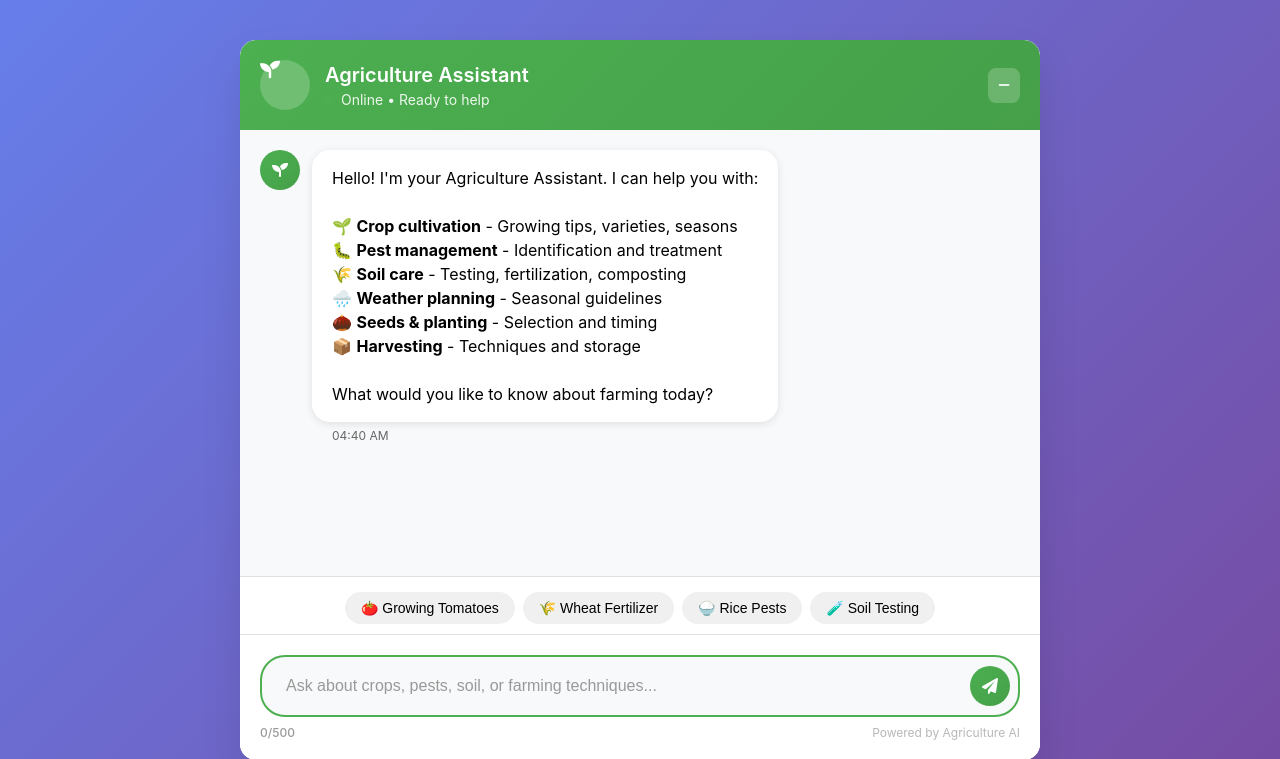
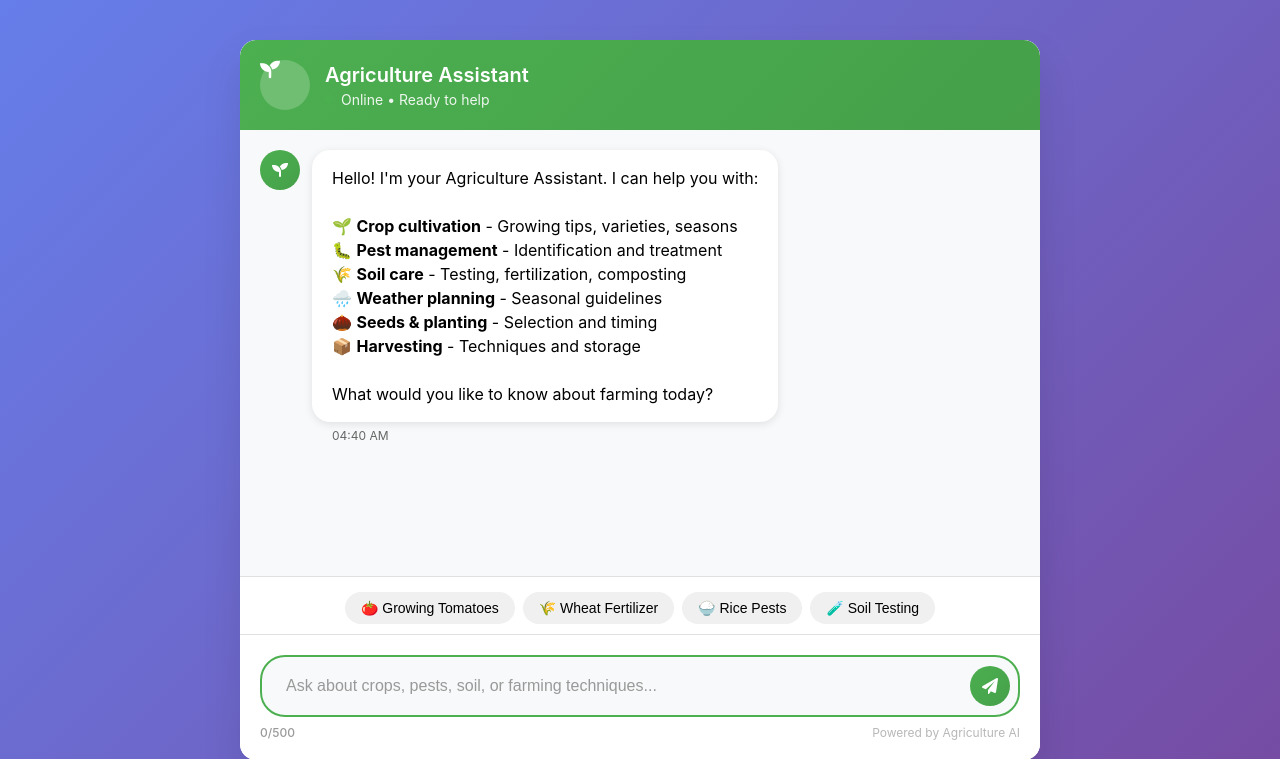
Before and after one commit to EldaRosyPinheiro/Agrichatbot, a Flask app: page / in a window 1280 px wide. Shown: the top 759 px of the page. Run offline with Flask 3, Linux system fonts and the light colour scheme.

Commit message:
Update index.html

```diff
--- a/templates/index.html
+++ b/templates/index.html
@@ -19,9 +19,7 @@
                     </div>
                 </div>
                 <div class="header-actions">
-                    <button class="minimize-btn" onclick="toggleChat()">
-                        <i class="fas fa-minus"></i>
-                    </button>
+                    <!-- MINIMIZE BUTTON REMOVED -->
                 </div>
             </div>
         </div>
```
